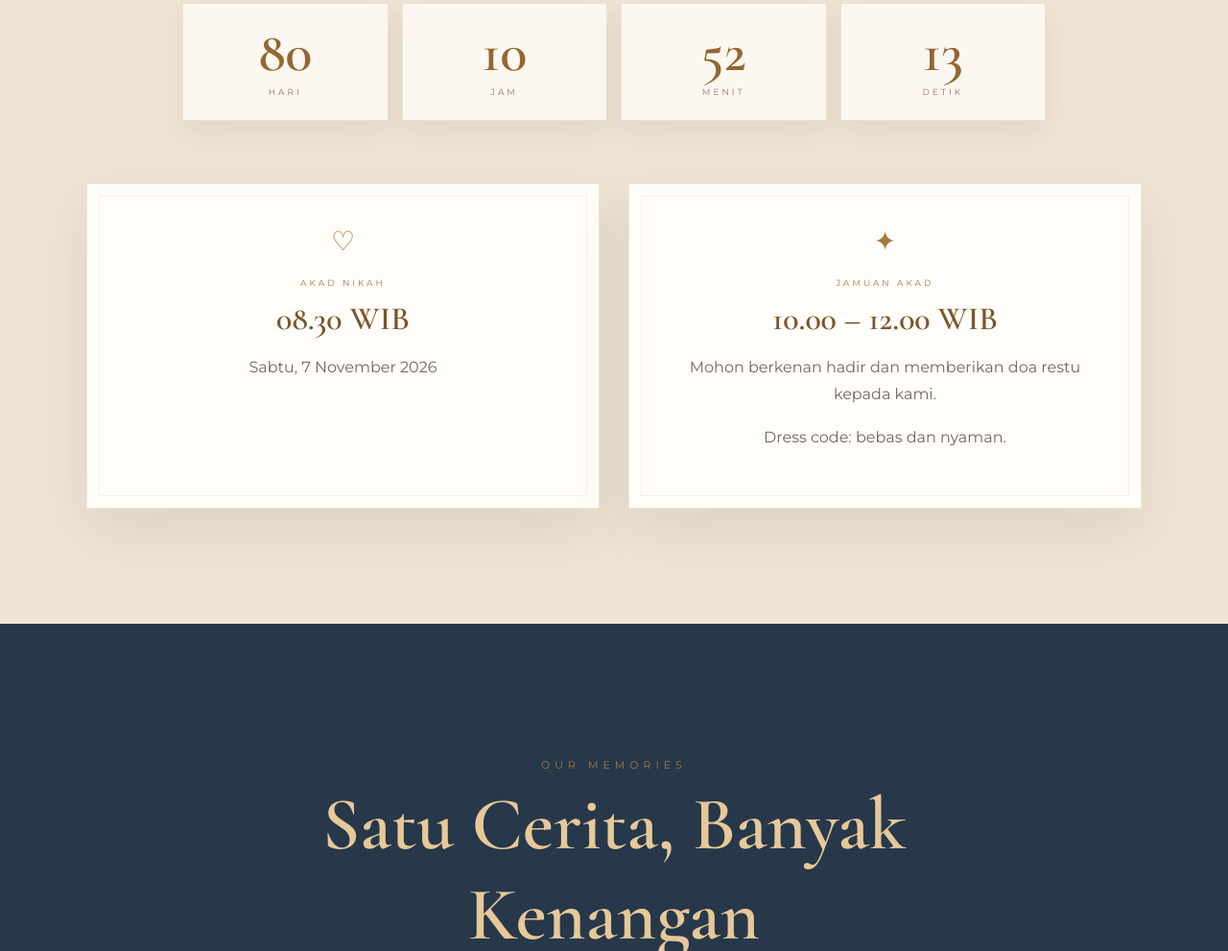
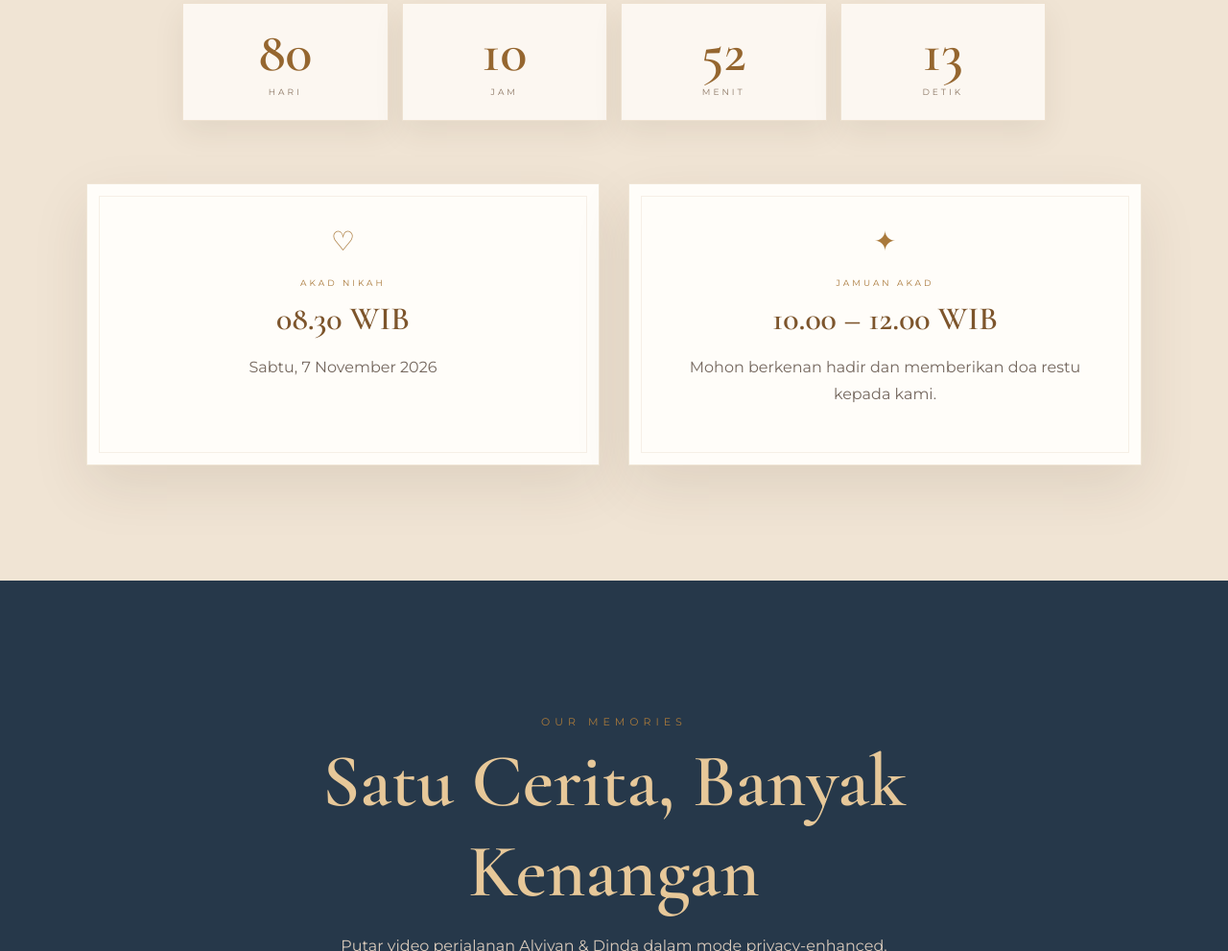
Before and after one commit to alviyancahyadi168/undangan_alviyan_dinda_3d, a plain HTML site: page index.html in a window 1280 px wide. Shown: the part 5892-6883 px from the top of the page at 96% size. Drawn offline with nearby package versions, Linux system fonts and the light colour scheme.

Commit message:
Update index.html

```diff
--- a/index.html
+++ b/index.html
@@ -42,7 +42,7 @@ body:before{content:"";position:fixed;inset:0;pointer-events:none;opacity:.18;ba
 <section class="chapter reverse" id="story"><div class="chapter-copy"><div class="chapter-label">CHAPTER 01 · KOTA TUA</div><h2>A Story Worth Remembering</h2><p>Di antara bangunan tua, cahaya sore, dan langkah yang berjalan berdampingan, ada satu kenangan yang terasa seperti halaman dari film kita sendiri.</p></div><div class="chapter-photo"><div class="photo-frame"><img src="assets/memory-2.png" alt="Prewed di Kota Tua"><small>Prewed in Kota Tua</small></div></div></section>
 <section class="chapter dark"><div class="chapter-photo"><div class="photo-frame"><img src="assets/memory-3.png" alt="Prewed di pantai"><small>Prewed in Beach</small></div></div><div class="chapter-copy"><div class="chapter-label">CHAPTER 02 · THE BEACH</div><h2>Where Time Slows Down</h2><p>Suara ombak, langit senja, dan genggaman tangan yang sederhana. Karena ternyata, momen terbaik tidak selalu membutuhkan tempat yang sempurna.</p></div></section>
 <section class="story"><div class="story-inner"><div class="eyebrow">THE NEXT CHAPTER</div><h2>From Memories<br>to Forever</h2><p>Setiap perjalanan memiliki cerita. Dan cerita kita akan terus berlanjut, menuju satu hari yang paling dinanti.</p></div></section>
-<section class="section details" id="event"><div class="section-head"><div class="eyebrow">SAVE THE DATE</div><h2>Hari Bahagia Kami</h2><p>Sabtu, 7 November 2026 · Jakarta &amp; Bekasi</p></div><div class="countdown"><div class="countbox"><strong id="days">0</strong><span>Hari</span></div><div class="countbox"><strong id="hours">0</strong><span>Jam</span></div><div class="countbox"><strong id="minutes">0</strong><span>Menit</span></div><div class="countbox"><strong id="seconds">0</strong><span>Detik</span></div></div><div class="event-grid"><article class="event-card"><div class="event-icon">♡</div><small>AKAD NIKAH</small><h3>08.30 WIB</h3><p>Sabtu, 7 November 2026</p></article><article class="event-card"><div class="event-icon">✦</div><small>JAMUAN AKAD</small><h3>10.00 – 12.00 WIB</h3><p>Mohon berkenan hadir dan memberikan doa restu kepada kami.</p><p>Dress code: bebas dan nyaman.</p></article></div></section>
+<section class="section details" id="event"><div class="section-head"><div class="eyebrow">SAVE THE DATE</div><h2>Hari Bahagia Kami</h2><p>Sabtu, 7 November 2026 · Jakarta &amp; Bekasi</p></div><div class="countdown"><div class="countbox"><strong id="days">0</strong><span>Hari</span></div><div class="countbox"><strong id="hours">0</strong><span>Jam</span></div><div class="countbox"><strong id="minutes">0</strong><span>Menit</span></div><div class="countbox"><strong id="seconds">0</strong><span>Detik</span></div></div><div class="event-grid"><article class="event-card"><div class="event-icon">♡</div><small>AKAD NIKAH</small><h3>08.30 WIB</h3><p>Sabtu, 7 November 2026</p></article><article class="event-card"><div class="event-icon">✦</div><small>JAMUAN AKAD</small><h3>10.00 – 12.00 WIB</h3><p>Mohon berkenan hadir dan memberikan doa restu kepada kami.</p></article></div></section>
 <section class="section video-section" id="gallery"><div class="section-head"><div class="eyebrow">OUR MEMORIES</div><h2>Satu Cerita, Banyak Kenangan</h2><p>Putar video perjalanan Alviyan &amp; Dinda dalam mode privacy-enhanced.</p></div><div class="video-wrap"><iframe src="https://www.youtube-nocookie.com/embed/JJhMCCnzaU4?rel=0&modestbranding=1" title="Alviyan & Dinda Memories" loading="lazy" allow="accelerometer; autoplay; clipboard-write; encrypted-media; gyroscope; picture-in-picture; web-share" allowfullscreen></iframe></div><div class="video-caption">Semoga setiap potongan cerita ini menjadi bagian kecil dari perjalanan menuju hari bahagia kami.</div></section>
 <section class="section" id="location"><div class="section-head"><div class="eyebrow">THE VENUE</div><h2>Ibis Style Jatibening</h2><p>Tempat kami berbagi hari bahagia bersama keluarga dan sahabat.</p></div><div class="location-card"><div class="pin">⌖</div><h3>Ibis Style Jatibening</h3><p>Jl. Caman Raya No.21,<br>Jatibening Baru, Kec. Pondokgede,<br>Kota Bekasi, Jawa Barat 17412</p><a class="btn" target="_blank" rel="noopener" href="https://www.google.com/maps/search/?api=1&query=Ibis+Style+Jatibening+Jl.+Caman+Raya+No.21+Bekasi">Buka Google Maps</a></div></section>
 <section class="section rsvp-section" id="rsvp"><div class="section-head"><div class="eyebrow">RSVP</div><h2>Konfirmasi Kehadiran</h2><p>Mohon bantu kami mempersiapkan hari bahagia ini dengan mengisi konfirmasi kehadiran.</p></div><div class="rsvp-card"><form id="rsvpForm"><input id="guestName" name="nama" required placeholder="Nama Anda"><select id="attendance" name="kehadiran" required><option value="">Konfirmasi kehadiran</option><option>Hadir</option><option>Tidak Hadir</option><option>Masih Ragu</option></select><input id="guestCount" name="jumlah" type="number" min="1" max="10" value="1" required placeholder="Jumlah tamu"><textarea id="guestMessage" name="ucapan" rows="4" maxlength="300" placeholder="Ucapan untuk Alviyan &amp; Dinda (opsional)"></textarea><input type="hidden" name="sumber" value="Website Undangan 3D Alviyan &amp; Dinda"><button class="btn" type="submit">Kirim Konfirmasi</button></form><iframe name="rsvpSubmitFrame" id="rsvpSubmitFrame" class="rsvp-submit-frame" title="Pengiriman RSVP" aria-hidden="true"></iframe><div id="rsvpResult" class="result"></div></div><p class="note">Data konfirmasi akan dikirim ke daftar RSVP Alviyan &amp; Dinda.</p></section>
```
